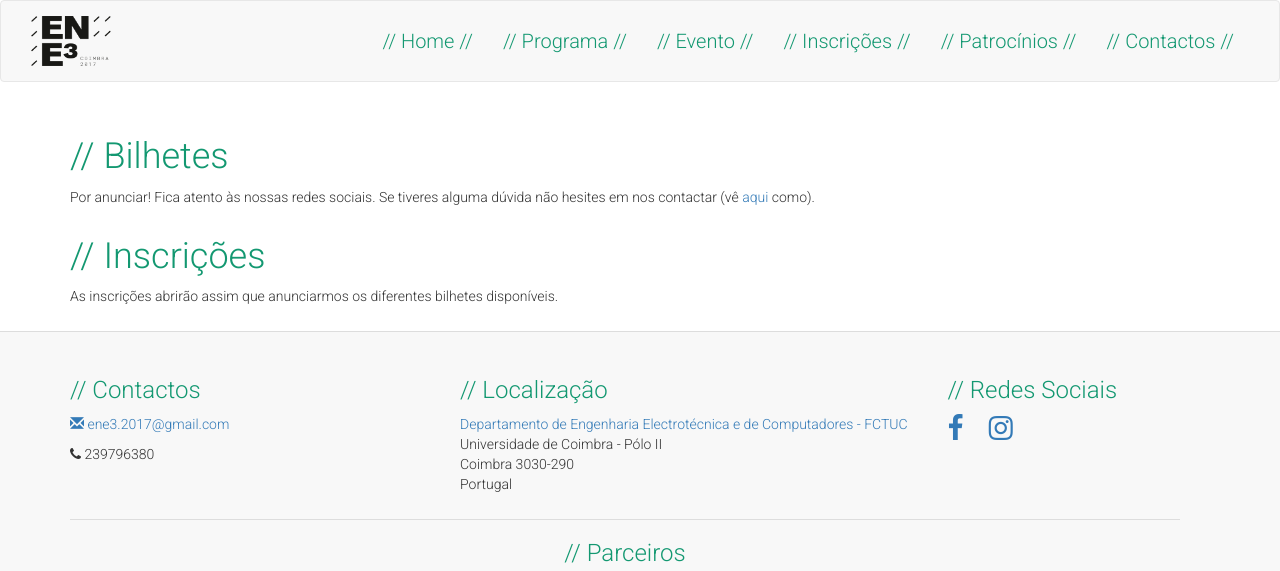
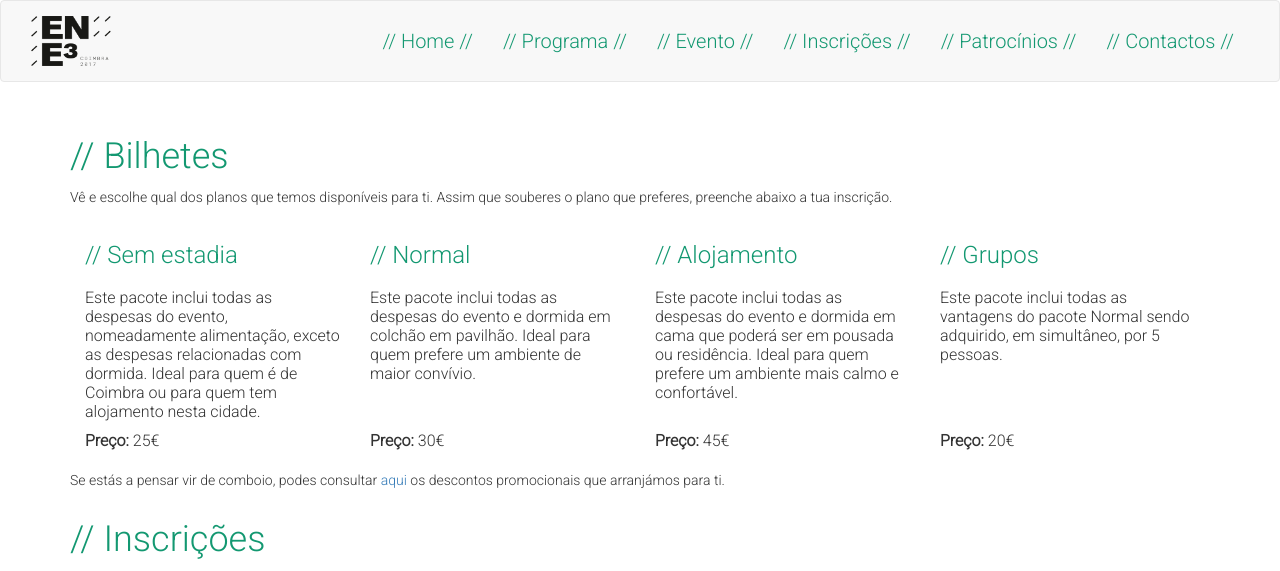
Before and after one commit to bluetrickpt/ENE3_17, a PHP site: page /register.php in a window 1280 px wide. Shown: the top 571 px of the page. Run offline with PHP 8.4, Linux system fonts and the light colour scheme; some libraries are stand-ins or nearby versions.

Commit message:
updates roadshow schedule and adds CP discounts and promotions

```diff
--- a/contacts.php
+++ b/contacts.php
@@ -47,6 +47,7 @@
 
   </div>
 
+  <?php include("cp/cp.php"); ?>
   <div id="footer"></div>
 
 
--- /dev/null
+++ b/cp/cp.php
@@ -0,0 +1,6 @@
+
+<div style="text-align:right; margin-bottom: -0.5px">
+    <a href="event.php#discounts">
+        <img src="images/cp_bottom.png" width="30%"/>
+    </a>
+</div>
--- a/css/style.css
+++ b/css/style.css
@@ -73,3 +73,10 @@ h1::before, h2::before, h3::before, h4::before, h5::before, h6::before {
   -webkit-text-shadow: none;
     text-shadow: none;
 }
+
+td, th {
+    padding: 5px;
+    padding-left: 15px;
+    padding-right: 15px;
+    vertical-align: text-top;
+}
--- a/program.php
+++ b/program.php
@@ -397,6 +397,9 @@
 			</div>
 		</div>-->
 	</div>
+
+
+    <?php include("cp/cp.php"); ?>
 	<div id="footer"></div>
 
 	<script src="https://maxcdn.bootstrapcdn.com/bootstrap/3.3.7/js/bootstrap.min.js"></script>
--- a/register.php
+++ b/register.php
@@ -32,48 +32,70 @@
       <div class="col-md-12 item">
         <h1 class="text-primary">Bilhetes</h1>
 
-        <p>Por anunciar! Fica atento às nossas redes sociais. Se tiveres alguma dúvida não
-        hesites em nos contactar (vê <a href="contacts.php">aqui</a> como).</p>
+<!--        <p>Por anunciar! Fica atento às nossas redes sociais. Se tiveres alguma dúvida não-->
+<!--        hesites em nos contactar (vê <a href="contacts.php">aqui</a> como).</p>-->
 
-        <!--<p>Vê e escolhe qual dos planos que temos disponíveis para ti. Assim que tiveres escolhido o plano,
-        segue para o preenchimento da inscrição.
+        <p>Vê e escolhe qual dos planos que temos disponíveis para ti. Assim que souberes o plano que preferes,
+        preenche abaixo a tua inscrição.
         </p>
 
-        <div id="payment_plans">
+          <table class="col-md-12" style="margin-bottom: 15px">
+              <tr>
+                  <th class="col-md-3"><h3>Sem estadia</h3></th>
+                  <th class="col-md-3"><h3>Normal</h3></th>
+                  <th class="col-md-3"><h3>Alojamento</h3></th>
+                  <th class="col-md-3"><h3>Grupos</h3></th>
+              </tr>
+              <tr>
+                  <td>Este pacote inclui todas as despesas do evento, nomeadamente alimentação, exceto as despesas relacionadas
+                      com dormida. Ideal para quem é de Coimbra ou para quem tem alojamento nesta cidade.</td>
+                  <td>Este pacote inclui todas as despesas do evento e dormida em colchão em pavilhão.
+                      Ideal para quem prefere um ambiente de maior convívio.</td>
+                  <td>Este pacote inclui todas as despesas do evento e dormida em cama que poderá ser em pousada ou residência.
+                      Ideal para quem prefere um ambiente mais calmo e confortável.</td>
+                  <td>Este pacote inclui todas as vantagens do pacote Normal sendo adquirido, em simultâneo, por 5 pessoas.</td>
+              </tr>
+              <tr>
+                  <td><b>Preço:</b> 25€</td>
+                  <td><b>Preço:</b> 30€</td>
+                  <td><b>Preço:</b> 45€</td>
+                  <td><b>Preço:</b> 20€</td>
+              </tr>
+          </table>
+
+          <p>Se estás a pensar vir de comboio, podes consultar <a href="event.php#discounts">aqui</a> os descontos promocionais que arranjámos para ti.</p>
+
+        <!--<div id="payment_plans">
           <div class="col-md-3" id="payment-plan">
-              <img src="http://pingendo.github.io/pingendo-bootstrap/assets/placeholder.png"
+             <img src="http://pingendo.github.io/pingendo-bootstrap/assets/placeholder.png"
               class="img-responsive">
-              <h2>Diário</h2>
-              <p>Este plano dá-te direito a participares a todas as actividades de um dia
-                à tua escolha. Se quiseres participar apenas num dia específico, este é
-                o plano ideial!</p>
+              <h3>Sem estadia</h3>
+              <p>Este pacote inclui todas as despesas do evento, nomeadamente alimentação, exceto as despesas relacionadas
+                  com dormida. Ideal para quem é de Coimbra ou para quem tem alojamento nesta cidade.</p>
             </div>
             <div class="col-md-3" id="payment-plan">
-              <img src="http://pingendo.github.io/pingendo-bootstrap/assets/placeholder.png"
-              class="img-responsive">
-              <h2>A title</h2>
-              <p>Lorem ipsum dolor sit amet, consectetur adipisici elit,
-                <br>sed eiusmod tempor incidunt ut labore et dolore magna aliqua.
-                <br>Ut enim ad minim veniam, quis nostrud</p>
+
+                <h3>Normal</h3>
+                <p>Este pacote inclui todas as despesas do evento e dormida em colchão em pavilhão.
+                    Ideal para quem prefere um ambiente de maior convívio.</p>
             </div>
             <div class="col-md-3" id="payment-plan">
-              <img src="http://pingendo.github.io/pingendo-bootstrap/assets/placeholder.png"
-              class="img-responsive img-rounded">
-              <h2>A title</h2>
-              <p>Lorem ipsum dolor sit amet, consectetur adipisici elit,
-                <br>sed eiusmod tempor incidunt ut labore et dolore magna aliqua.
-                <br>Ut enim ad minim veniam, quis nostrud</p>
+
+              <h3>Alojamento</h3>
+              <p>Este pacote inclui todas as despesas do evento e dormida em cama que poderá ser em pousada ou residência.
+                  Ideal para quem prefere um ambiente mais calmo e confortável.</p>
             </div>
             <div class="col-md-3" id="payment-plan">
-              <img src="http://pingendo.github.io/pingendo-bootstrap/assets/placeholder.png"
-              class="img-responsive">
-              <h2>Completo</h2>
-              <p contenteditable="true">Este plano dá te acesso a todas as actividades e ainda dormida para as
-                duas noites. Se quiseres aproveitar o evento ao máximo, então este plano
-                é para ti.</p>
+
+              <h3>Grupos</h3>
+              <p>Este pacote inclui todas as vantagens do pacote Normal sendo adquirido, em simultâneo, por 5 pessoas.</p>
             </div>
           </div>-->
+
+
+
         </div>
+
       </div>
 
 
@@ -81,15 +103,17 @@
       <div class="col-md-12 item">
         <h1 class="text-primary">Inscrições</h1>
 
-        <p>As inscrições abrirão assim que anunciarmos os diferentes bilhetes disponíveis.</p>
+<!--        <p>As inscrições abrirão assim que anunciarmos os diferentes bilhetes disponíveis.</p>-->
 
-        <!--<p> Preenche o formulário abaixo para te inscreveres no ENEEE Coimbra 2017. Se precisares de ajuda, contacta-nos para pelo mail <a href="mailto:ene3.2017@gmail.com">ene3.2017@gmail.com</a> ou no <a href="">facebook</a>.</p>
+        <p> Preenche o formulário abaixo para te inscreveres no ENEEE Coimbra 2017. Se precisares de ajuda,
+            contacta-nos para pelo mail <a href="mailto:ene3.2017@gmail.com">ene3.2017@gmail.com</a> ou no <a href="">facebook</a>.</p>
         <iframe src="https://docs.google.com/forms/d/e/1FAIpQLScPJIdrniVkXJOwv_vQWB4uhQTKiieVqC0SSJmP9Y7sJIIU5w/viewform?embedded=true" width=100% height=100% frameborder="0" marginheight="0" marginwidth="0">A carregar...</iframe>
-        -->
+
       </div>
     </div>
   </div>
 
+  <?php include("cp/cp.php"); ?>
   <div id="footer"></div>
 
 
--- a/sponsors.php
+++ b/sponsors.php
@@ -106,7 +106,7 @@
 
     </div>
 
-
+    <?php include("cp/cp.php"); ?>
     <div id="footer"></div>
 
     <script src="https://maxcdn.bootstrapcdn.com/bootstrap/3.3.7/js/bootstrap.min.js"></script>
```
Also changed, not shown: event.php (+36 -2 lines), index.php (+8 -8 lines), images/cp_bottom.png (added), images/roadshow.png.
